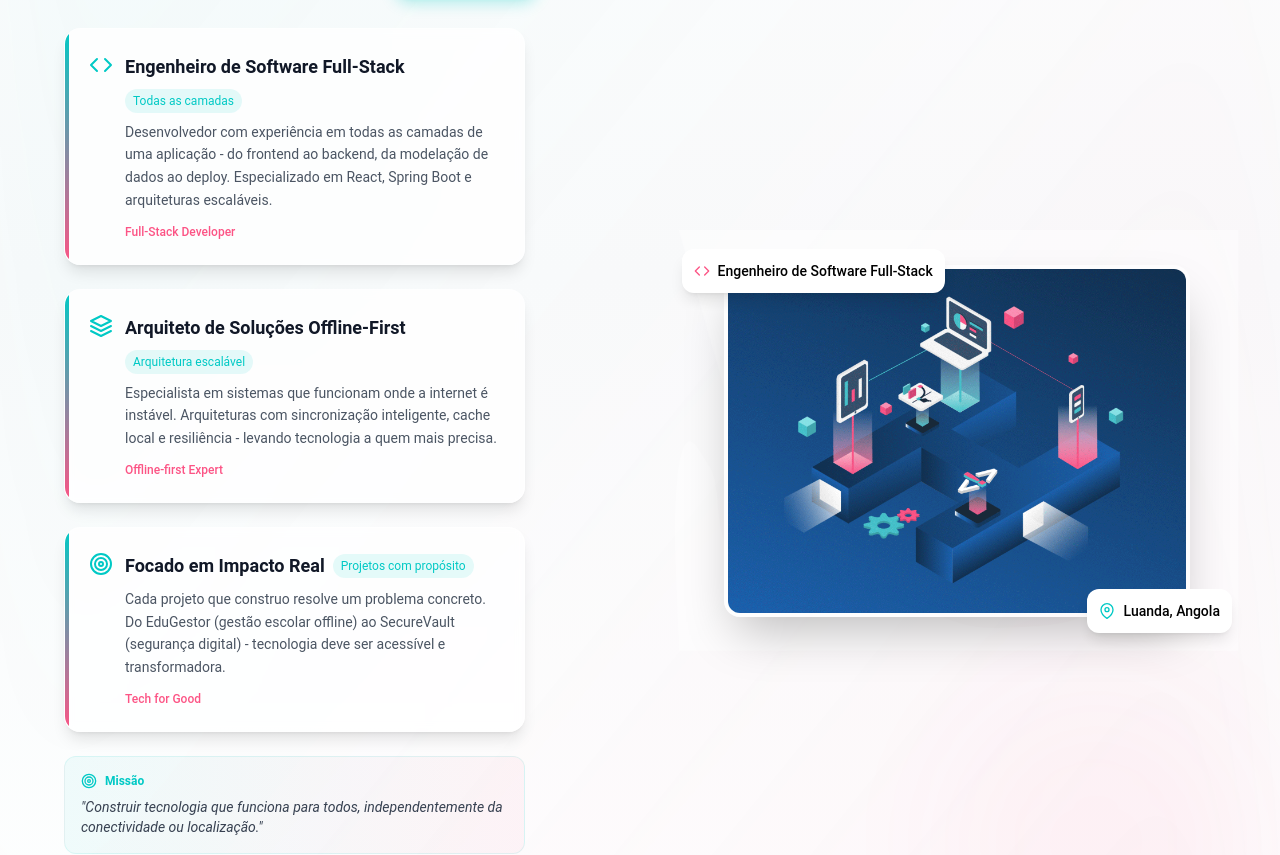
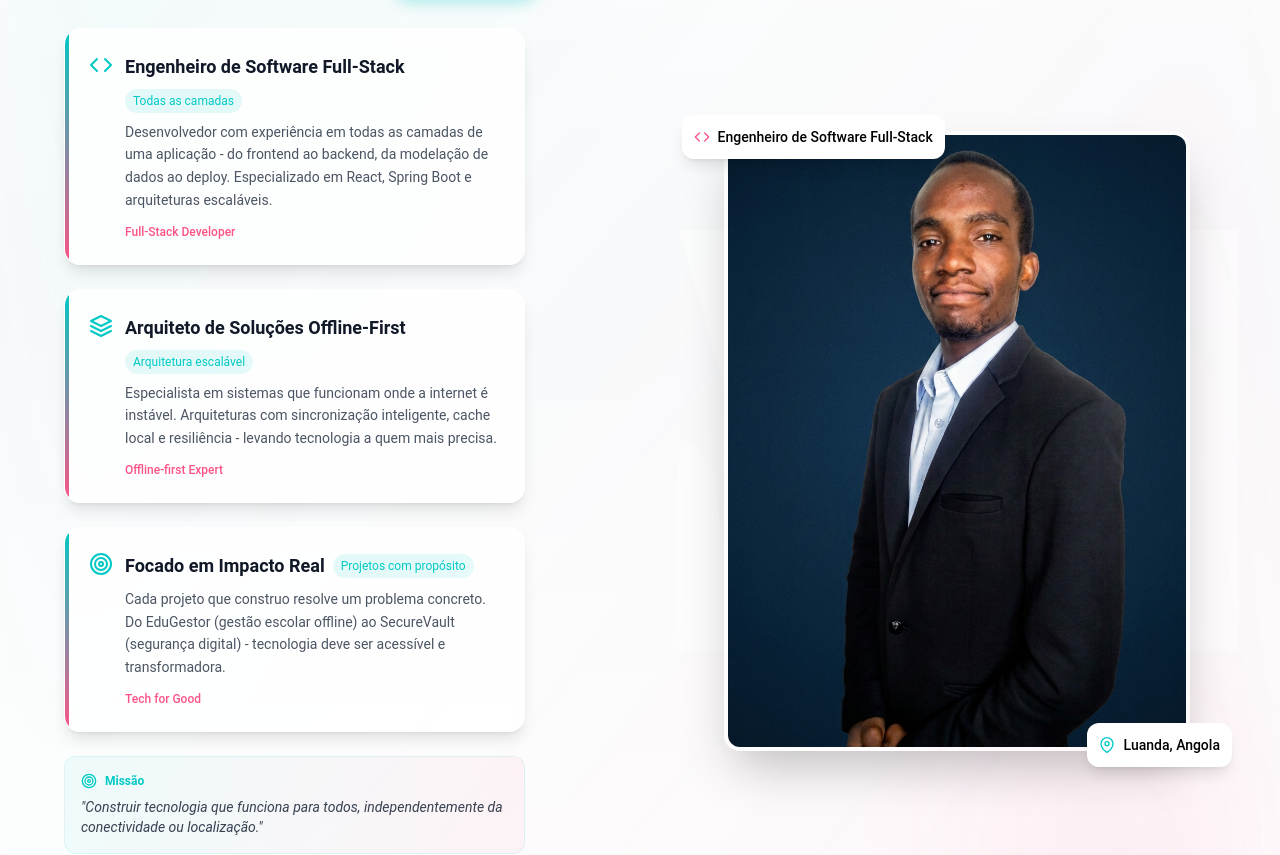
Before and after one commit to Leovigildo-Loureiro-Joao/PortifolioMaster, a React (Vite) app in the folder frontend/portifolio/: page / in a window 1280 px wide. Shown: the part 3340-4195 px from the top of the page. Built offline with nearby package versions, Linux system fonts and the light colour scheme.

Commit message:
add profile image

```diff
--- a/frontend/portifolio/src/components/MySelf/index.tsx
+++ b/frontend/portifolio/src/components/MySelf/index.tsx
@@ -1,7 +1,7 @@
 import { motion, Variants } from "framer-motion";
 import { useState } from "react";
 import forma from "../../assets/images/Caminho6.png";
-import gif from "../../assets/images/f1d6a204-0a35-4b48-a849-8421515cda54.gif";
+import perfil from "../../assets/images/perfil.png";
 import { mySelf, impactMetrics, timeline, professionalInfo, keyCompetencies } from "../../data/mySelf";
 import {
   FiMapPin, FiCpu, FiCalendar, FiGithub,
@@ -300,7 +300,7 @@ export const MySelf = () => {
 
             {/* Main image */}
             <motion.img
-              src={gif}
+              src={perfil}
               alt="Leovigildo João - Engenheiro de Software Full-Stack"
               className="relative z-10 w-full rounded-2xl border-4 border-white/50 shadow-2xl md:w-[90%]"
               whileHover={{ scale: 1.05, rotate: 1 }}
```
Also changed, not shown: frontend/portifolio/src/assets/images/perfil.png (added).
